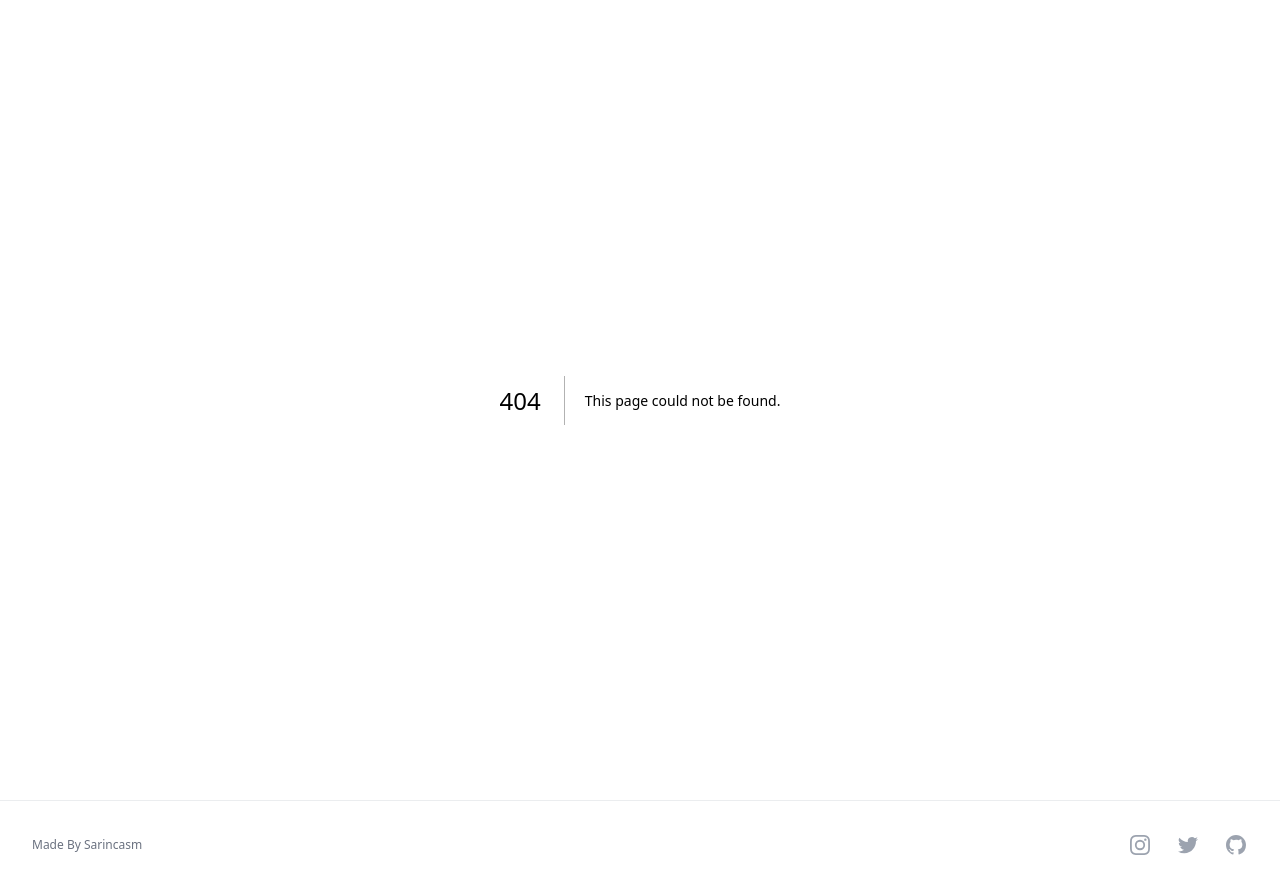
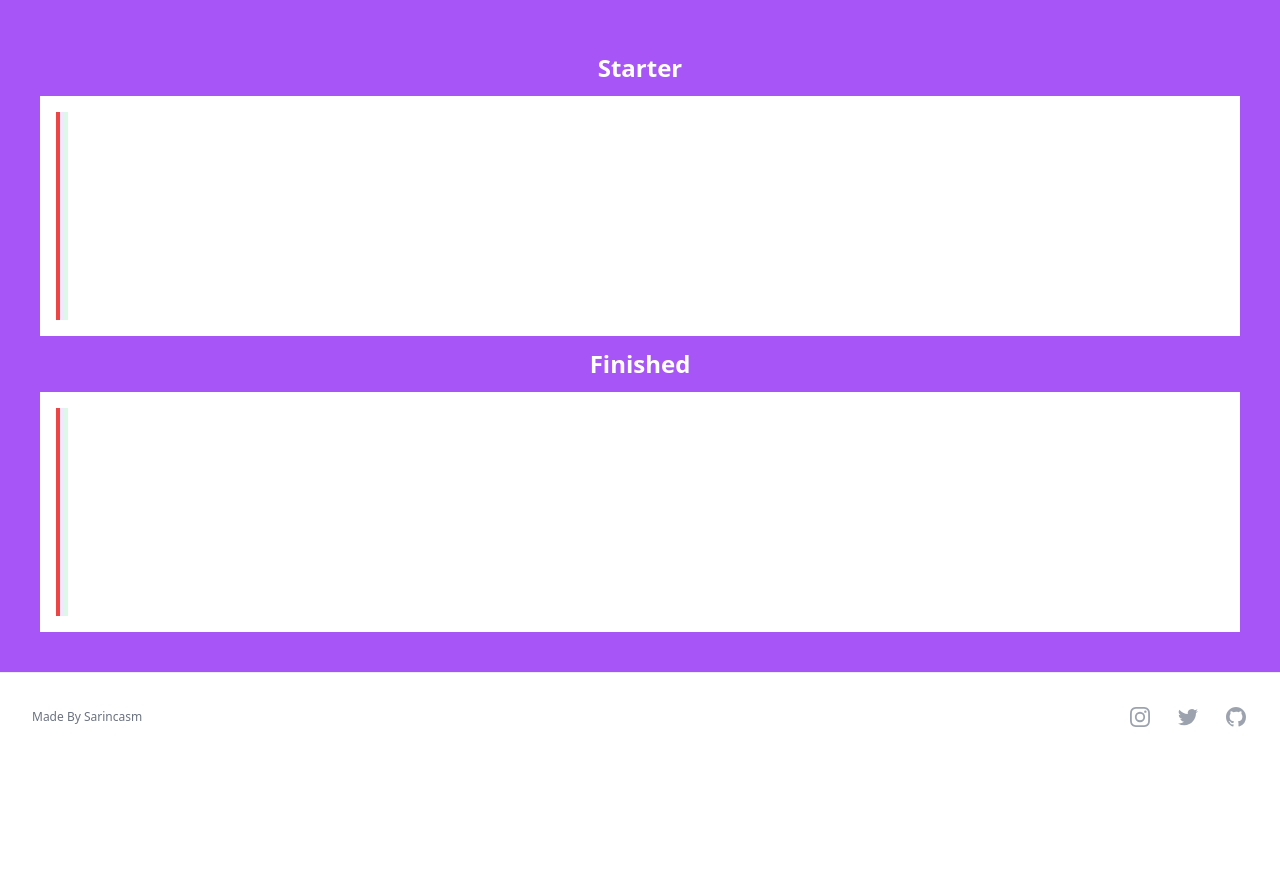
Before and after one commit to sarincasm/jar-of-dirt, a Next.js app in the folder style/css-fundamentals/: page /flexbox/growing-shrinking/facebook-style in a window 1280 px wide. Before the commit this address had no page. Shown: the top 894 px of the page. After the commit the page ends 800 px from the top, so only its background shows below. Built offline with nearby package versions, Linux system fonts and the light colour scheme.

Commit message:
css fundamentals - flexbox starter: growing and shrinking - facebook style layout

```diff
--- /dev/null
+++ b/style/css-fundamentals/app/flexbox/growing-shrinking/facebook-style/page.tsx
@@ -0,0 +1,36 @@
+function renderStarter() {
+	return (
+		<section className="p-4 bg-white flex">
+			<nav className="h-52 border-2 border-solid border-red-500 bg-red-500/20"></nav>
+			<main className="h-52 border-2 border-solid border-purple-400/20"></main>
+			<aside className="h-52 border-2 border-solid border-green-400/20 hidden md:block"></aside>
+		</section>
+	)
+}
+
+function renderDone() {
+	return (
+		<section className="p-4 bg-white flex">
+			<nav className="h-52 border-2 border-solid border-red-500 bg-red-500/20"></nav>
+			<main className="h-52 border-2 border-solid border-purple-400/20"></main>
+			<aside className="h-52 border-2 border-solid border-green-400/20 hidden md:block"></aside>
+		</section>
+	)
+}
+
+export default function Page() {
+	return (
+		<main className="bg-purple-500">
+			<div className="p-10">
+				<h2 className="text-2xl font-bold my-3 text-center text-white">
+					Starter
+				</h2>
+				{renderStarter()}
+				<h2 className="text-2xl font-bold my-3 text-center text-white">
+					Finished
+				</h2>
+				{renderDone()}
+			</div>
+		</main>
+	)
+}
--- a/style/css-fundamentals/app/flexbox/growing-shrinking/page.tsx
+++ b/style/css-fundamentals/app/flexbox/growing-shrinking/page.tsx
@@ -44,6 +44,16 @@ export default function Page() {
 				title: categoryTitle,
 			},
 		},
+		{
+			href: '/facebook-style',
+			title: 'Facebook Style Layout',
+			description: 'Facebook Style Layout',
+			date: '2023-05-24',
+			category: {
+				href: `${base}`,
+				title: categoryTitle,
+			},
+		},
 	].map((post) => ({...post, href: base + post.href}))
 
 	const mainTitle = 'Directions and Alignment'
```
